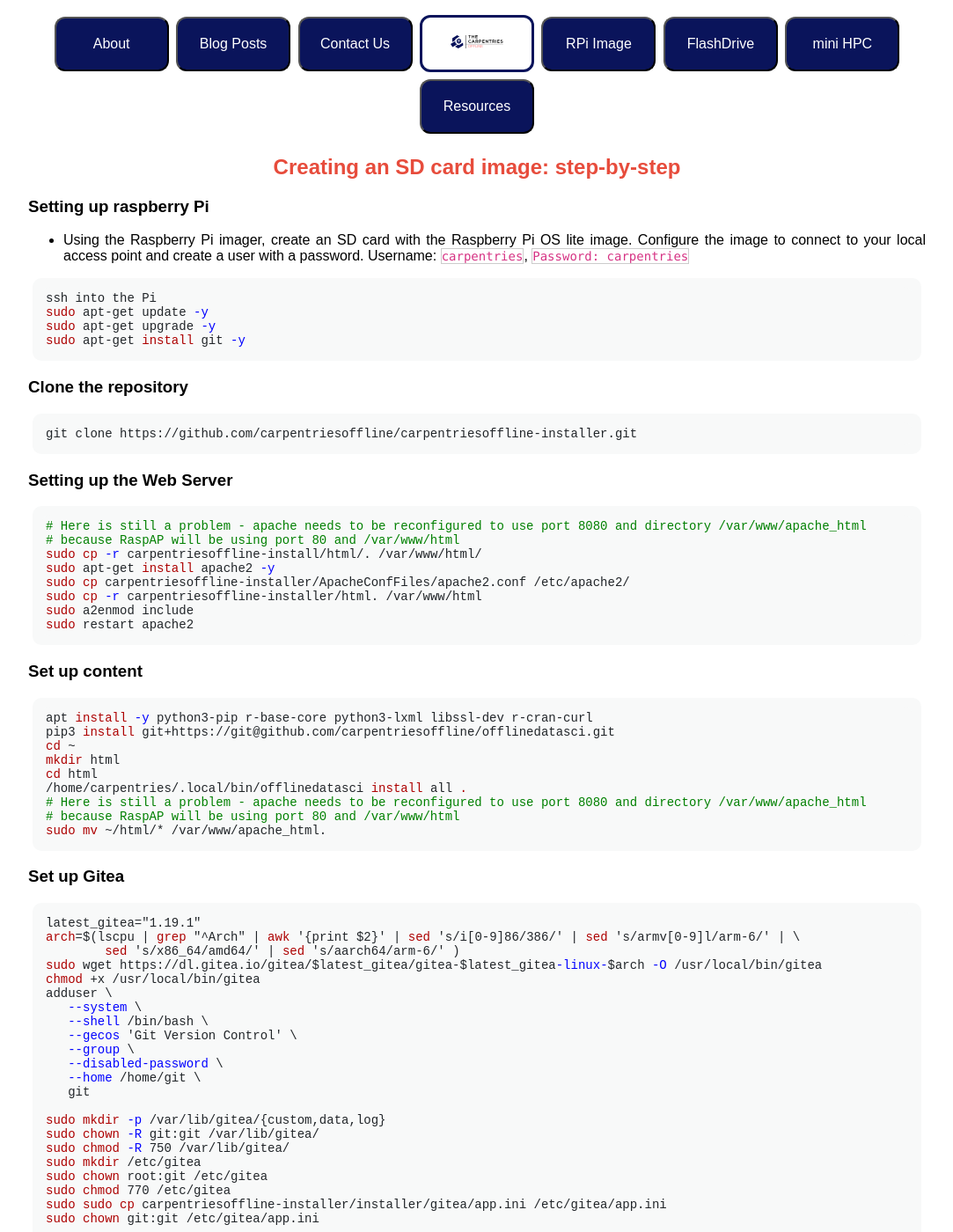
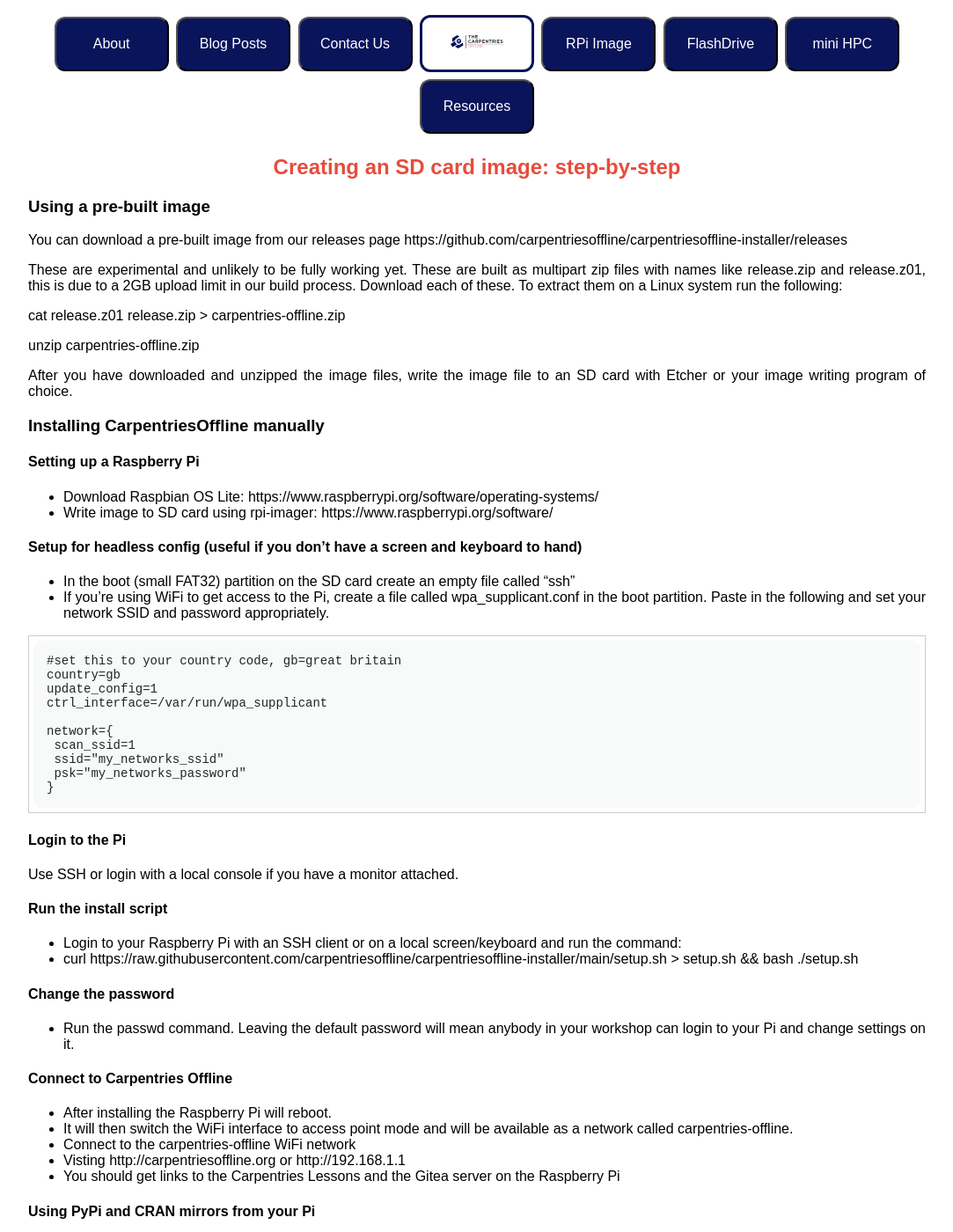
Before and after one commit to carpentriesoffline/CarpentriesOffline.github.io, a Jekyll site: the page built from rpiimage_step_by_step.md, in a window 1280 px wide and 1400 px high. Shown: the whole window at 88% size, without its empty margins (98-1181 px from the left). Built offline with Jekyll 4.4.1, drawn with Linux system fonts in a browser that asks for light colours; some of the changed text lies outside the part shown.

Commit message:
updating docs to reflect the current process

````diff
--- a/rpiimage_step_by_step.md
+++ b/rpiimage_step_by_step.md
@@ -5,89 +5,58 @@ title: "Creating an SD card imgae: step-by-step"
 
 <h2>Creating an SD card image: step-by-step</h2>
 
-###  Setting up raspberry Pi
+### Using a pre-built image
 
-- Using the Raspberry Pi imager, create an SD card with the Raspberry Pi OS lite image. Configure the image to connect to your local access point and create a user with a password. Username: `carpentries`, `Password: carpentries`
+You can download a pre-built image from our releases page https://github.com/carpentriesoffline/carpentriesoffline-installer/releases
 
-```bash
-ssh into the Pi
-sudo apt-get update -y
-sudo apt-get upgrade -y
-sudo apt-get install git -y
+These are experimental and unlikely to be fully working yet. These are built as multipart zip files with names like release.zip and release.z01, this is due to a 2GB upload limit in our build process. Download each of these. To extract them on a Linux system run the following:
+
+cat release.z01 release.zip > carpentries-offline.zip
+
+unzip carpentries-offline.zip
+
+After you have downloaded and unzipped the image files, write the image file to an SD card with Etcher or your image writing program of choice.
+
+### Installing CarpentriesOffline manually
+
+####  Setting up a Raspberry Pi
+
+* Download Raspbian OS Lite: https://www.raspberrypi.org/software/operating-systems/
+* Write image to SD card using rpi-imager: https://www.raspberrypi.org/software/
+
+#### Setup for headless config (useful if you don't have a screen and keyboard to hand)
+* In the boot (small FAT32) partition on the SD card create an empty file called "ssh"
+* If you're using WiFi to get access to the Pi, create a file called wpa_supplicant.conf in the boot partition. Paste in the following and set your network SSID and password appropriately.
+
+```
+#set this to your country code, gb=great britain
+country=gb
+update_config=1
+ctrl_interface=/var/run/wpa_supplicant
+
+network={
+ scan_ssid=1
+ ssid="my_networks_ssid"
+ psk="my_networks_password"
+}
 ```
 
-### Clone the repository
-```bash
-git clone https://github.com/carpentriesoffline/carpentriesoffline-installer.git
-```
+#### Login to the Pi
+Use SSH or login with a local console if you have a monitor attached.
 
-### Setting up the Web Server
-```bash
-# Here is still a problem - apache needs to be reconfigured to use port 8080 and directory /var/www/apache_html
-# because RaspAP will be using port 80 and /var/www/html
-sudo cp -r carpentriesoffline-install/html/. /var/www/html/
-sudo apt-get install apache2 -y
-sudo cp carpentriesoffline-installer/ApacheConfFiles/apache2.conf /etc/apache2/
-sudo cp -r carpentriesoffline-installer/html. /var/www/html
-sudo a2enmod include
-sudo restart apache2
-```
+#### Run the install script
+* Login to your Raspberry Pi with an SSH client or on a local screen/keyboard and run the command:
+* curl https://raw.githubusercontent.com/carpentriesoffline/carpentriesoffline-installer/main/setup.sh > setup.sh && bash ./setup.sh
 
-### Set up content
-```bash
-apt install -y python3-pip r-base-core python3-lxml libssl-dev r-cran-curl
-pip3 install git+https://git@github.com/carpentriesoffline/offlinedatasci.git
-cd ~
-mkdir html
-cd html
-/home/carpentries/.local/bin/offlinedatasci install all .
-# Here is still a problem - apache needs to be reconfigured to use port 8080 and directory /var/www/apache_html
-# because RaspAP will be using port 80 and /var/www/html
-sudo mv ~/html/* /var/www/apache_html.
-```
+#### Change the password
+* Run the passwd command. Leaving the default password will mean anybody in your workshop can login to your Pi and change settings on it.
 
-### Set up Gitea
+#### Connect to Carpentries Offline
+* After installing the Raspberry Pi will reboot.
+* It will then switch the WiFi interface to access point mode and will be available as a network called carpentries-offline.
+* Connect to the carpentries-offline WiFi network
+* Visting http://carpentriesoffline.org or http://192.168.1.1
+* You should get links to the Carpentries Lessons and the Gitea server on the Raspberry Pi
 
-```bash
-latest_gitea="1.19.1"
-arch=$(lscpu | grep "^Arch" | awk '{print $2}' | sed 's/i[0-9]86/386/' | sed 's/armv[0-9]l/arm-6/' | \
-	sed 's/x86_64/amd64/' | sed 's/aarch64/arm-6/' )
-sudo wget https://dl.gitea.io/gitea/$latest_gitea/gitea-$latest_gitea-linux-$arch -O /usr/local/bin/gitea
-chmod +x /usr/local/bin/gitea
-adduser \
-   --system \
-   --shell /bin/bash \
-   --gecos 'Git Version Control' \
-   --group \
-   --disabled-password \
-   --home /home/git \
-   git
-
-sudo mkdir -p /var/lib/gitea/{custom,data,log}
-sudo chown -R git:git /var/lib/gitea/
-sudo chmod -R 750 /var/lib/gitea/
-sudo mkdir /etc/gitea
-sudo chown root:git /etc/gitea
-sudo chmod 770 /etc/gitea
-sudo sudo cp carpentriesoffline-installer/installer/gitea/app.ini /etc/gitea/app.ini
-sudo chown git:git /etc/gitea/app.ini
-
-wget https://raw.githubusercontent.com/go-gitea/gitea/main/contrib/systemd/gitea.service \
-	-O /etc/systemd/system/gitea.service
-systemctl enable gitea
-systemctl start gitea
-```
-
-### Set up Access Point
-```bash
-curl -sL https://install.raspap.com | bash -s -- --yes
-```
-
-### Setup up MiniCRAN
-```bash
-sudo apt install -y r-base-core libssl-dev r-cran-curl r-cran-httr
-sudo mkdir /var/www/html/MiniCRAN
-sudo R --no-save < carpentriesoffline-installer/install/minicran.R
-```
-
-### Reboot
+#### Using PyPi and CRAN mirrors from your Pi
+* These are downloaded to the Pi and placed in http://192.168.1.1/pypi and http://192.168.1.1/miniCRAN.
````
